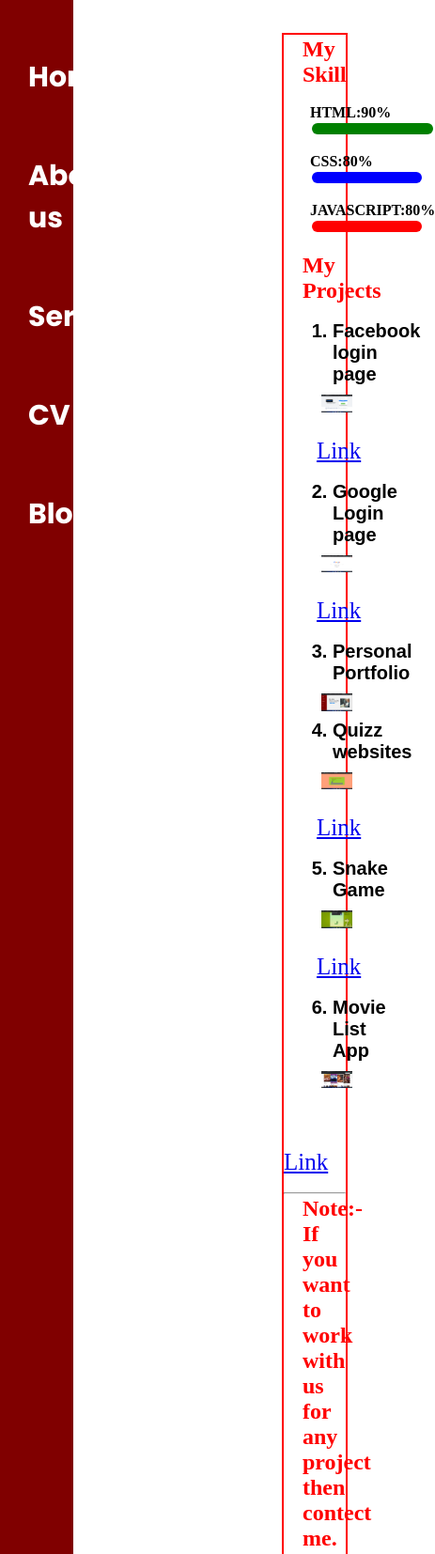
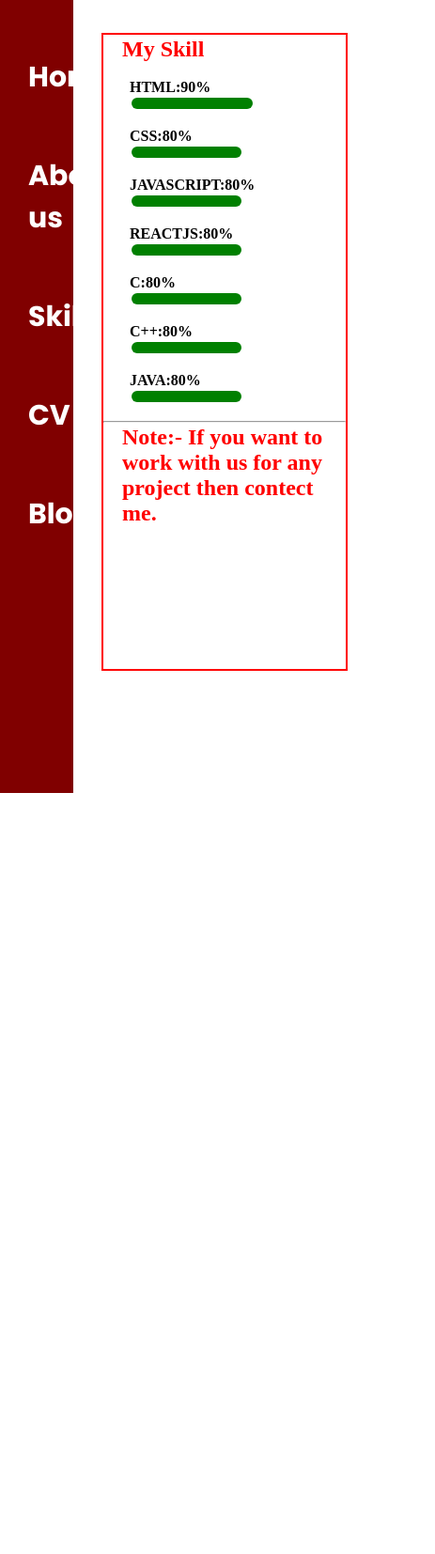
Before and after one commit to Chandra-prakashsah/Personal-Portfolio, a plain HTML site: page Services.html in a window 390 px wide. Shown: the top 1654 px of the page at 94% size, 463 px wide, since content can reach past the window. After the commit the page ends 844 px from the top, so only its background shows below. Drawn offline with Linux system fonts and the light colour scheme.

Commit message:
Add files via upload
changes

```diff
--- a/Services.html
+++ b/Services.html
@@ -10,59 +10,30 @@
 </head>
 <body>
     <div class="container">
-            <div class="sidebar" style="height: 420vh;">
+            <div class="sidebar" style="height: 100vh;">
                 <nav>
                     <ul>
                         <li><a href="/">Home</a></li>
                         <li><a href="Abouts.html">Abouts us</a></li>
-                        <li><a href="Services.html" target="_blank">Services</a></li>
+                        <li><a href="Services.html" target="_blank">Skills</a></li>
                         <li><a href="cv.html">CV</a></li>
                         <li><a href="Blog.html">Blog</a></li>
                     </ul>
                 </nav>
             </div>
             <div class="about-me" style="background-color: white;">
-                <div class="about-me-container" style="height: 410vh; ">
+                <div class="about-me-container" style="height: 80vh; ">
 
                             <h2> My Skill</h2>
                         <div class="skill-container"><br>
                                 HTML:90%<div class="skill1"></div><br>
                                 CSS:80%<div class="skill2"></div><br>
                                 JAVASCRIPT:80%<div class="skill3"></div><br>
+                                REACTJS:80%<div class="skill4"></div><br>
+                                C:80%<div class="skill4"></div><br>
+                                C++:80%<div class="skill4"></div><br>
+                                JAVA:80%<div class="skill4"></div><br>
                         </div>
-                            <h2>My Projects</h2>
-                            <div class="services" >
-                             <ol><br>
-                                <li>Facebook login page</li>
-                                <img src="images/facebook clone.png" target="_blank"><br><br>
-                                <a href="https://chandra-prakashsah.github.io/Face-bookloginpage.github.io/">
-                                    Link
-                                </a><br><br>
-                                <li>Google Login page</li>
-                                <img src="images/GoogleSearchPageClone.png"><br><br>
-                                <a href="https://chandra-prakashsah.github.io/GoogleSearchPage/" target="_blank">
-                                    Link
-                                </a><br><br>
-                                <li>Personal Portfolio</li>
-                                <img src="images/personal portfolio.png">
-                                <li>Quizz websites</li>
-                                <img src="images/Quiz website.png"><br><br>
-                                <a href="https://chandra-prakashsah.github.io/Quiz-website/" target="_blank">
-                                    Link
-                                </a><br><br>
-                                <li>Snake Game</li>
-                                <img src="images/SnakeGame.png"><br><br>
-                                <a href="https://chandra-prakashsah.github.io/SnakeGame/" target="_blank">
-                                    Link
-                                </a><br><br>
-                                <li>Movie List App</li>
-                                <img src="images/movielist.png">
-                                <a href="https://chandra-prakashsah.github.io/movielistapp/" target="_blank"><br><br>
-                                      Link
-                                </a>
-
-                            </ol>
-                            <br>
                             <hr>
                             <h2>Note:- If you want to work with us for any project then contect me.</h2>
                         </div>
--- a/style.css
+++ b/style.css
@@ -8,7 +8,7 @@
     width: 20vw;
     font-family: 'Poppins', sans-serif;
     height: 100vh;
-   position: fixed;
+   /* position: fixed; */
 
 }
 .sidebar nav{
@@ -31,7 +31,7 @@
     width: 100vw;
     height:100vh;
     background-color: #f1f1f1f1;
-    margin-left: 270px;
+    /* margin-left: 270px; */
 }
 .container{
     display: flex;
@@ -139,7 +139,7 @@
     background-color: #f1f1f1f1;
 }
 .blog-Item{
-   margin:30px 0px 0px 300px;
+   margin:30px 0px 0px 30px;
 
 
 }
@@ -164,7 +164,7 @@
 
 }
 .about-me-container{
-    margin: 35px 20px 5px 300px;
+    margin: 35px 20px 5px 30px;
     border:2px solid red;
 
 }
@@ -209,7 +209,7 @@
 .skill2{
     width: 30vw;
     height: 12px;
-    background-color:blue;
+    background-color:green;
     border-radius: 10px;
     margin: 2px;
 
@@ -217,7 +217,15 @@
 .skill3{
     width: 30vw;
     height: 12px;
-    background-color: red;
+    background-color:green;
+    border-radius: 10px;
+    margin: 2px;
+
+}
+.skill4{
+    width: 30vw;
+    height: 12px;
+    background-color: green;
     border-radius: 10px;
     margin: 2px;
 
@@ -226,9 +234,51 @@
 .services ol img{
     height: 50%;
     width: 50%;
-    margin:10px 0 5px 40px;
+    margin:10px 0 5px 20px;
 }
  .services ol a{
      margin:35px;
      font-size: 25px;
  }
+
+ @media only screen and(max-width:600px){
+     .container{
+         height: 50vh;
+     }
+     .sidebar{
+        background-color:rgb(128, 0, 0);
+         width: 10vw;
+         font-family: 'Poppins', sans-serif;
+         height: 50vh;
+
+
+    }
+     .main{
+         height:20vh;
+         width:30vw;
+     }
+     .infocontainer{
+
+        height: 78vh;
+        width: 70vw;
+        margin:0px;
+
+    }
+    .about-me-container{
+        margin: 35px 10px 0px 10px;
+        border:2px solid red;
+
+    }
+    .about-me{
+        background-color:blanchedalmond;
+        width: 80vw;
+        height: 100vh;
+
+    }
+    .blog-Item{
+        margin:10px 0px 0px 10px;
+
+
+     }
+
+ }
```
Also changed, not shown: Abouts.html (+1 -2 lines), Blog.html (+1 -1 lines), CV.html (+1 -1 lines), contact.html (+1 -1 lines), index.html (+1 -1 lines), script.js (line endings or trailing spaces).
